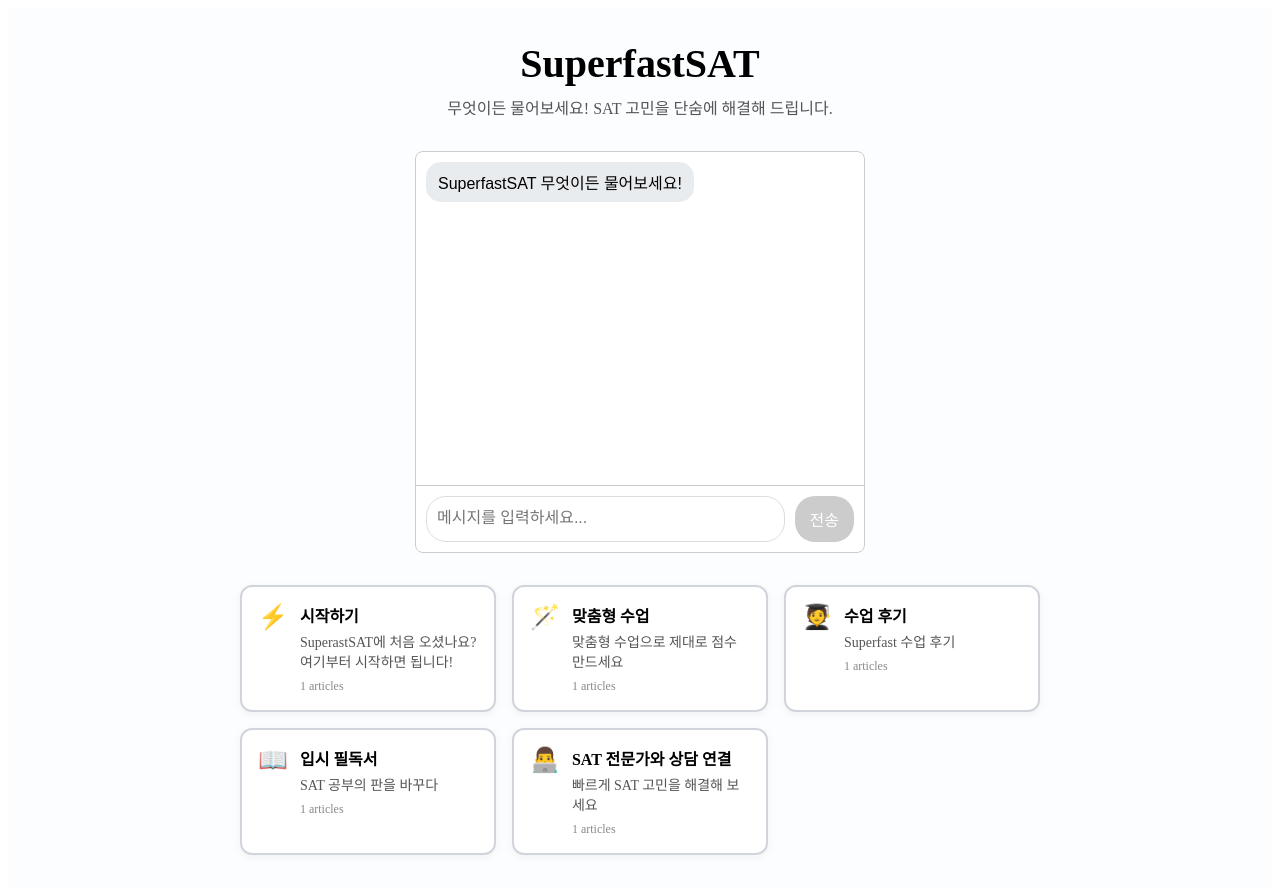
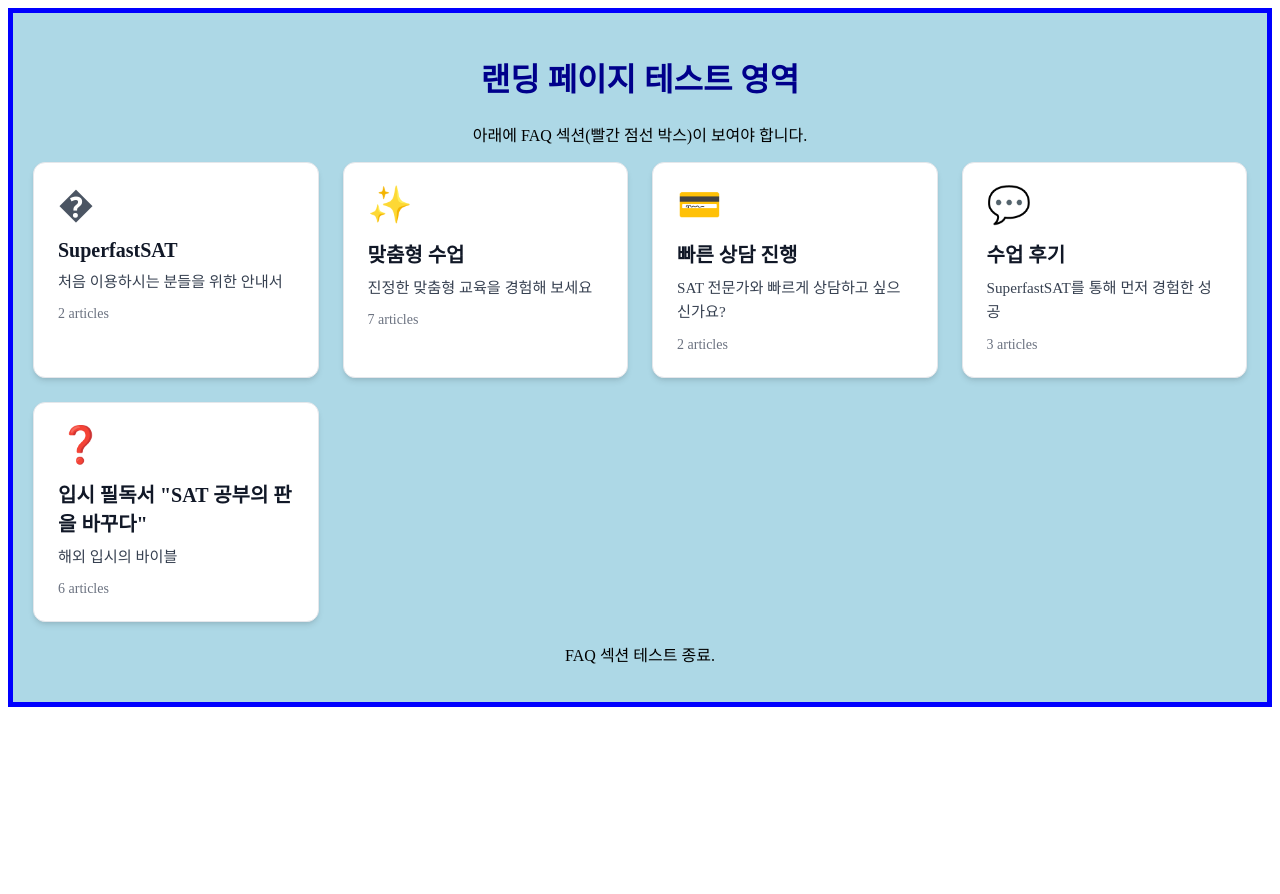
Before and after one commit to SuperfastSAT1600/Salesbot, a Next.js app: page /landing in a window 1280 px wide. After the commit the page ends 800 px from the top, so only its background shows below. Built offline with nearby package versions, Linux system fonts and the light colour scheme.

Commit message:
Debug: Super simplify LandingPage to test FAQSection rendering on Vercel

```diff
--- a/app/landing/page.tsx
+++ b/app/landing/page.tsx
@@ -1,139 +1,21 @@
-// app/landing/page.tsx (수정된 코드)
+// app/landing/page.tsx (극단적 단순화 테스트용)
 'use client';
 
-// import { useState } from 'react'; // ChatbotWidget에서 자체적으로 상태 관리하므로 여기서 필요 X
-import ChatbotWidget from '../components/ChatbotWidget'; // ★★★ ChatbotWidget 가져오기 ★★★
-
-const faqItems = [
-  {
-    icon: '⚡',
-    title: '시작하기',
-    desc: 'SuperastSAT에 처음 오셨나요? 여기부터 시작하면 됩니다!',
-    count: '1 articles',
-    slug: 'getting-started',
-  },
-  {
-    icon: '🪄',
-    title: '맞춤형 수업',
-    desc: '맞춤형 수업으로 제대로 점수 만드세요',
-    count: '1 articles',
-    slug: 'features',
-  },
-  {
-    icon: '🧑‍🎓',
-    title: '수업 후기',
-    desc: 'Superfast 수업 후기',
-    count: '1 articles',
-    slug: 'app-guide',
-  },
-  {
-    icon: '📖',
-    title: '입시 필독서',
-    desc: 'SAT 공부의 판을 바꾸다',
-    count: '1 articles',
-    slug: 'faqs',
-  },
-    {
-    icon: '👨‍💻',
-    title: 'SAT 전문가와 상담 연결',
-    desc: '빠르게 SAT 고민을 해결해 보세요',
-    count: '1 articles',
-    slug: 'pricing',
-  },
-];
+import React from 'react';
+// ★★★ 경로 확인: app/landing/에서 app/components/로 가려면 '../components/FAQSection'이 맞습니다. ★★★
+import FAQSection from '../components/FAQSection'; // 디버깅용 FAQSection을 가져옵니다.
 
 export default function LandingPage() {
-  // ▼▼▼ 기존의 간단한 챗봇 관련 useState와 send 함수는 삭제합니다 ▼▼▼
-  // const [chat, setChat] = useState([
-  //   { from: 'ai', text: '안녕하세요! SuperfastSAT AI 챗봇입니다. 무엇을 도와드릴까요?' },
-  // ]);
-  // const [input, setInput] = useState('');
-
-  // const send = () => {
-  //   if (!input.trim()) return;
-  //   setChat((c) => [...c, { from: 'me', text: input }]);
-  //   setInput('');
-  // };
-  // ▲▲▲ 여기까지 삭제 ▲▲▲
+  console.log("!!! [LandingPage DEBUG] Vercel에서 랜딩 페이지 렌더링 시도 !!!");
 
   return (
-    <div
-      style={{
-        display: 'flex',
-        flexDirection: 'column',
-        alignItems: 'center',
-        justifyContent: 'flex-start', // 페이지 상단부터 보이도록 변경
-        minHeight: '100vh',
-        padding: '2rem',
-        background: '#fcfdff',
-      }}
-    >
-      {/* 1. 제목 & 부제 */}
-      <h1 style={{ fontSize: '2.5rem', margin: 0, textAlign: 'center' }}>
-        SuperfastSAT
-      </h1>
-      <p style={{ margin: '0.5rem 0 2rem', color: '#555', textAlign: 'center' }}>
-        무엇이든 물어보세요! SAT 고민을 단숨에 해결해 드립니다.
-      </p>
+    <div style={{ padding: '20px', border: '5px solid blue', backgroundColor: 'lightblue' }}>
+      <h1 style={{ textAlign: 'center', color: 'darkblue' }}>랜딩 페이지 테스트 영역</h1>
+      <p style={{ textAlign: 'center' }}>아래에 FAQ 섹션(빨간 점선 박스)이 보여야 합니다.</p>
 
-      {/* 2. 챗봇 박스 (ChatbotWidget으로 교체) */}
-      <div
-        style={{
-          width: '100%',
-          maxWidth: 450, // 챗봇 위젯 크기에 맞춰 살짝 조정 가능
-          // background: '#fff', // ChatbotWidget 자체 배경 사용
-          // borderRadius: 16, // ChatbotWidget 자체 borderRadius 사용
-          // boxShadow: '0 4px 12px rgba(0,0,0,0.05)', // ChatbotWidget 자체 boxShadow 사용
-          // padding: '1.5rem', // ChatbotWidget 자체 padding 사용
-          marginBottom: '2rem',
-          // border: '2px solid #3b82f6', // 필요시 유지 또는 ChatbotWidget 내부 스타일로 이동
-        }}
-      >
-        {/* ▼▼▼ 기존의 간단한 챗봇 UI 대신 ChatbotWidget 컴포넌트를 사용합니다 ▼▼▼ */}
-        <ChatbotWidget />
-        {/* ▲▲▲ ChatbotWidget 컴포넌트 사용 ▲▲▲ */}
-      </div>
+      <FAQSection /> {/* 디버깅용 FAQSection 컴포넌트만 렌더링 */}
 
-      {/* 3. FAQ 카드 */}
-      <div
-        style={{
-          width: '100%',
-          maxWidth: 800,
-          display: 'grid',
-          gridTemplateColumns: 'repeat(auto-fit, minmax(250px, 1fr))',
-          gap: '1rem',
-        }}
-      >
-        {faqItems.map((f) => (
-          <a
-            key={f.slug}
-            href={`/landing/${f.slug}`} // 실제 링크가 있다면 Next/Link 사용 권장
-            style={{
-              display: 'flex',
-              alignItems: 'flex-start',
-              gap: '0.75rem',
-              background: '#fff',
-              borderRadius: 12,
-              boxShadow: '0 2px 8px rgba(0,0,0,0.05)',
-              padding: '1rem',
-              textDecoration: 'none',
-              color: 'inherit',
-              border: '2px solid #d1d5db',
-            }}
-          >
-            <div style={{ fontSize: '1.5rem' }}>{f.icon}</div>
-            <div>
-              <div style={{ fontWeight: 600, fontSize: '1rem', marginBottom: '0.25rem' }}>
-                {f.title}
-              </div>
-              <div style={{ fontSize: '0.875rem', color: '#555', marginBottom: '0.5rem' }}>
-                {f.desc}
-              </div>
-              <div style={{ fontSize: '0.75rem', color: '#888' }}>{f.count}</div>
-            </div>
-          </a>
-        ))}
-      </div>
+      <p style={{ textAlign: 'center', marginTop: '20px' }}>FAQ 섹션 테스트 종료.</p>
     </div>
   );
 }
```
